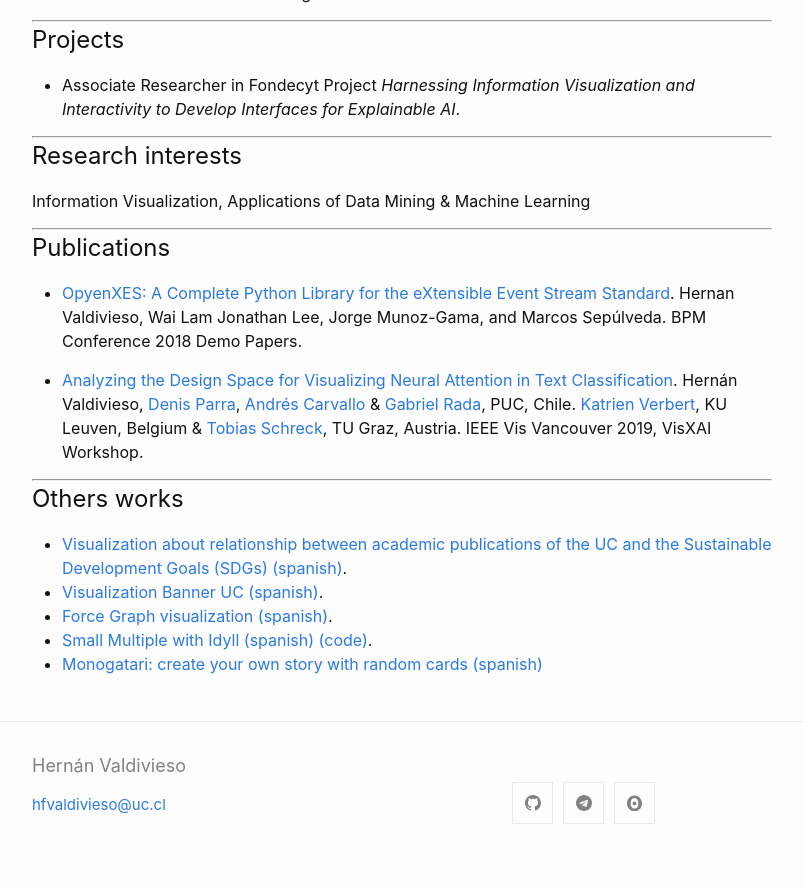
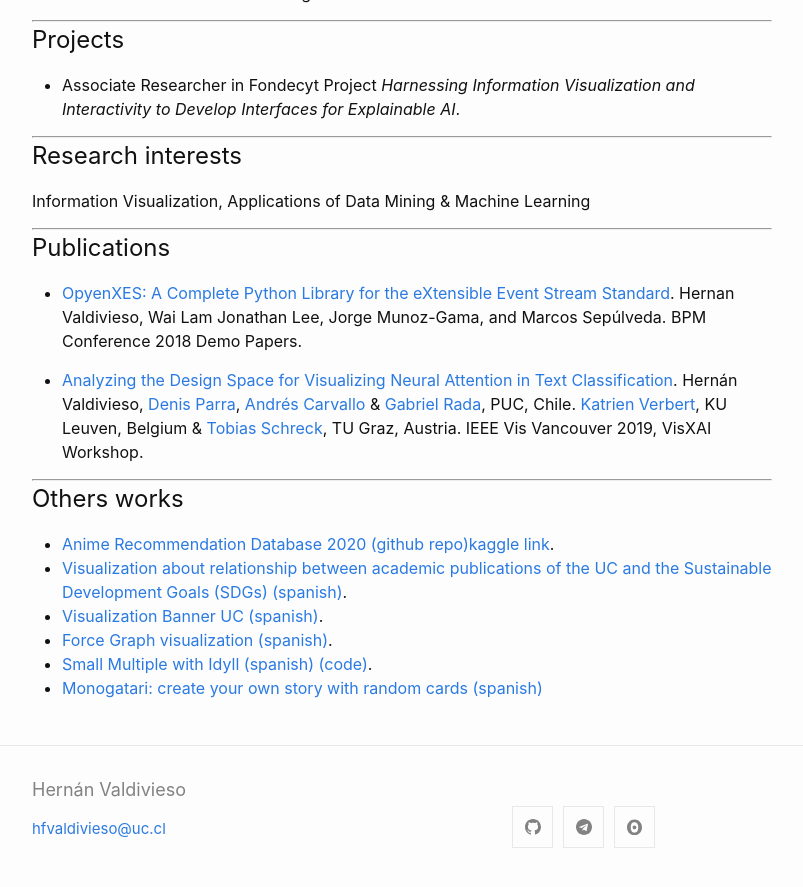
Before and after one commit to Hernan4444/hernan4444.github.io, a Jekyll site: the page built from index.md, in a window 1280 px wide and 900 px high, scrolled down 578 px. Shown: the top 887 px of the window, without its empty margins (238-1041 px from the left). Built offline with Jekyll 4.4.1, drawn with Linux system fonts in a browser that asks for light colours.

Commit message:
Update index.md

```diff
--- a/index.md
+++ b/index.md
@@ -37,6 +37,7 @@ Information Visualization, Applications of Data Mining & Machine Learning
 
 ## Others works
 
+- [Anime Recommendation Database 2020 (github repo)][anime github repo][kaggle link](kaggle anime link).
 - [Visualization about relationship between academic publications of the UC and the Sustainable Development Goals (SDGs) (spanish)][sustentabilidad_uc].
 - [Visualization Banner UC (spanish)][vis_banner].
 - [Force Graph visualization (spanish)][force-graph].
@@ -59,3 +60,5 @@ Information Visualization, Applications of Data Mining & Machine Learning
 [small-multiple-idyll-source-code]: https://github.com/PUC-Infovis/syllabus-2018/tree/master/ayudantia12/ScrollSmallMultiples
 [sustentabilidad_uc]: http://146.155.155.67/
 [monogatari]: https://hernan4444.github.io/monogatari/
+[anime github repo]: https://github.com/Hernan4444/MyAnimeList-Database
+[kaggle anime link]: https://www.kaggle.com/hernan4444/anime-recommendation-database-2020
```
